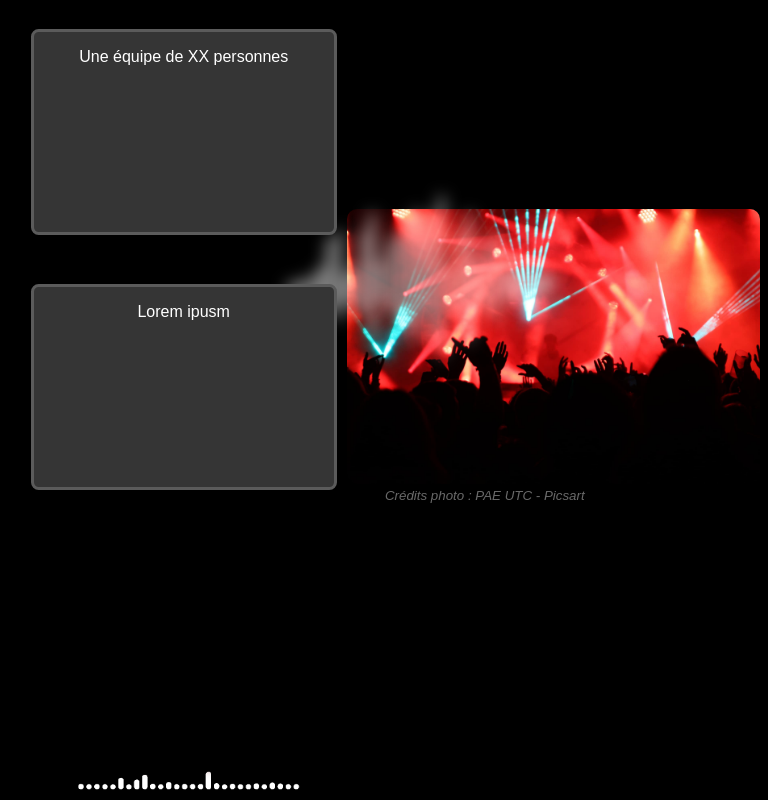
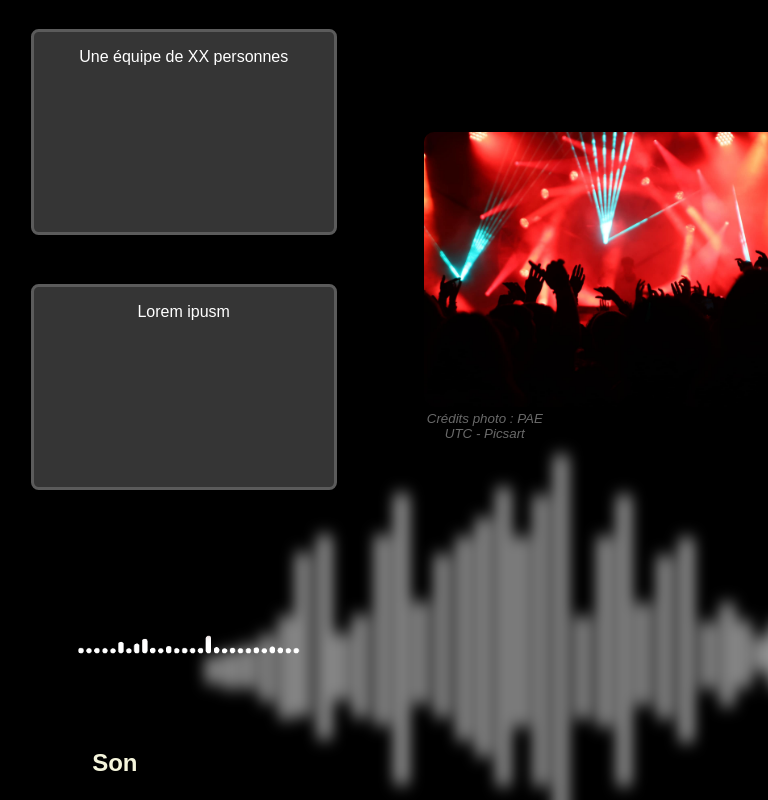
Before and after one commit to Decibels-UTC/website, a React (Create React App) app: page / in a window 768 px wide. Shown: the part 960-1760 px from the top of the page. Built offline with nearby package versions, Linux system fonts and the light colour scheme; a web font is replaced by a local one.

Commit message:
started to fix responsive

```diff
--- a/src/pages/Site.jsx
+++ b/src/pages/Site.jsx
@@ -11,8 +11,7 @@ function Site(){
             <Main/>
             <Desc/>
             <Son/>
-            <Lights/>
-            <Footer/>
+
         </>
     );
 }
--- a/src/style/App.css
+++ b/src/style/App.css
@@ -3,7 +3,6 @@ body{
   color: beige;
   overflow-x: hidden;
   opacity: 1;
-  overflow: hidden;
 }
 ::-webkit-scrollbar {
 display: none;
--- a/src/style/Desc.css
+++ b/src/style/Desc.css
@@ -133,8 +133,9 @@ position:relative;
 
     .place-holder-img{
         position:relative;
-        left: 40%;
-        margin-bottom: 20%;
+        left: 50%;
+        margin-top: -55%;
+        width: 50%;
     }
 
     .img-placeholder{
@@ -143,5 +144,37 @@ position:relative;
     width: auto;
     }
 
+    .onde3-desc1{
+        position: relative;
+        z-index: 0;
+        width: 30%;
+        margin-top: -22%;
+        margin-left: 22%;
+    }
+    .onde3-desc2{
+
+        position: relative;
+        z-index: 0;
+        width: 30%;
+        margin-top: -22%;
+        margin-left: 22%;
+
+    }
+    .onde3-desc3{
+        position: relative;
+        z-index: 0;
+        width: 30%;
+        margin-top: -22%;
+        margin-left: 22%;
+    }
+
+    .onde5-desc{
+        position: absolute;
+        z-index: 0;
+        width: 35%;
+        margin-top: 6em;
+        left: 7%;
+    }
+
 
 }
--- a/src/style/Legals.css
+++ b/src/style/Legals.css
@@ -2,6 +2,7 @@
     text-align: center;
     align-items: center;
     align-content: center;
+    padding-bottom: 1em;
 }
 
 .text-middle-legals{
@@ -11,6 +12,7 @@
     margin-left: 25%;
     margin-right: auto;
     z-index: 2;
+    padding-bottom: 20%;
 }
 
 .div-son-legals{
@@ -34,3 +36,8 @@
     height: auto;
     margin: 1%;
 }
+
+@media only screen and (min-device-width : 0px) and (max-device-width : 1024px) {
+
+
+}
--- a/src/style/Son.css
+++ b/src/style/Son.css
@@ -51,6 +51,15 @@
     }
 
 @media only screen and (min-device-width : 768px) and (max-device-width : 1024px) {
+    .son{
+        position: absolute;
+        margin-left: 13em;
+        margin-top: -30em;
+        width: 80%;
+        height: auto;
+    }
+
+
 
 
 }
```
